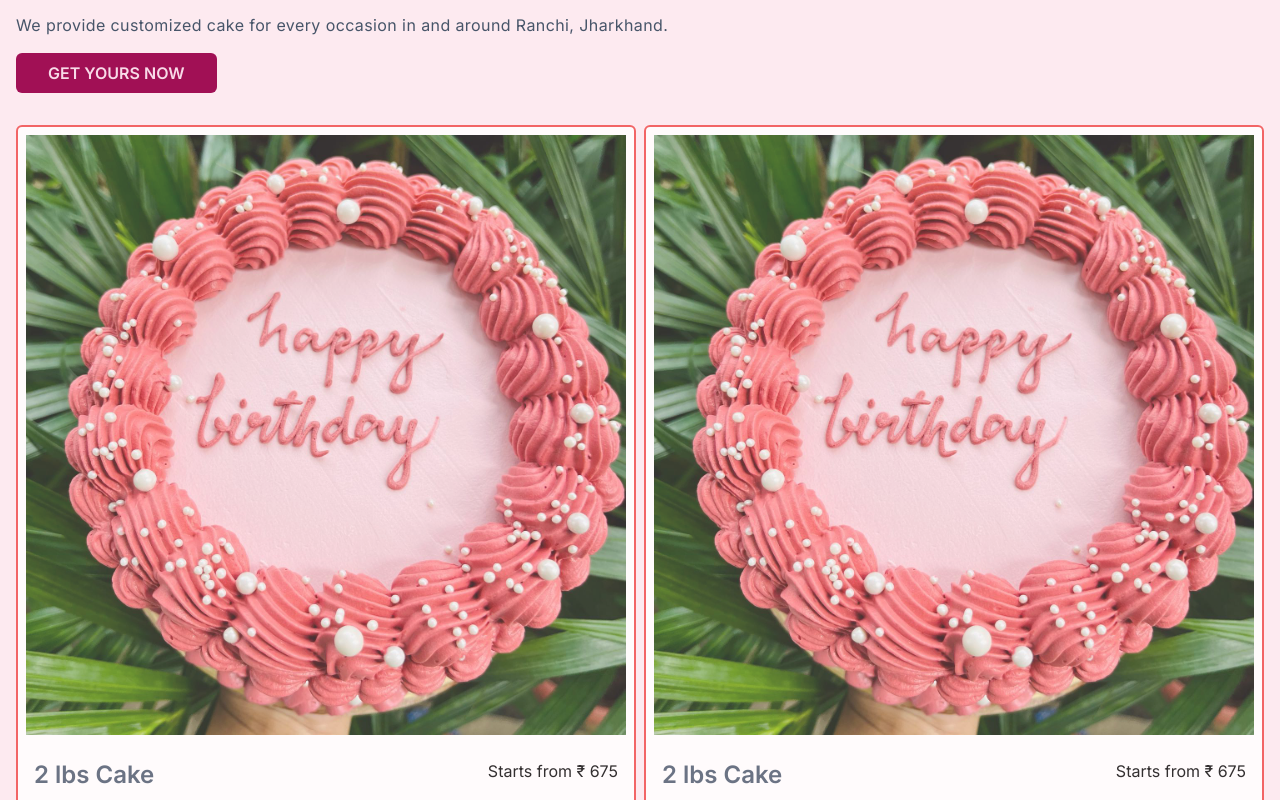
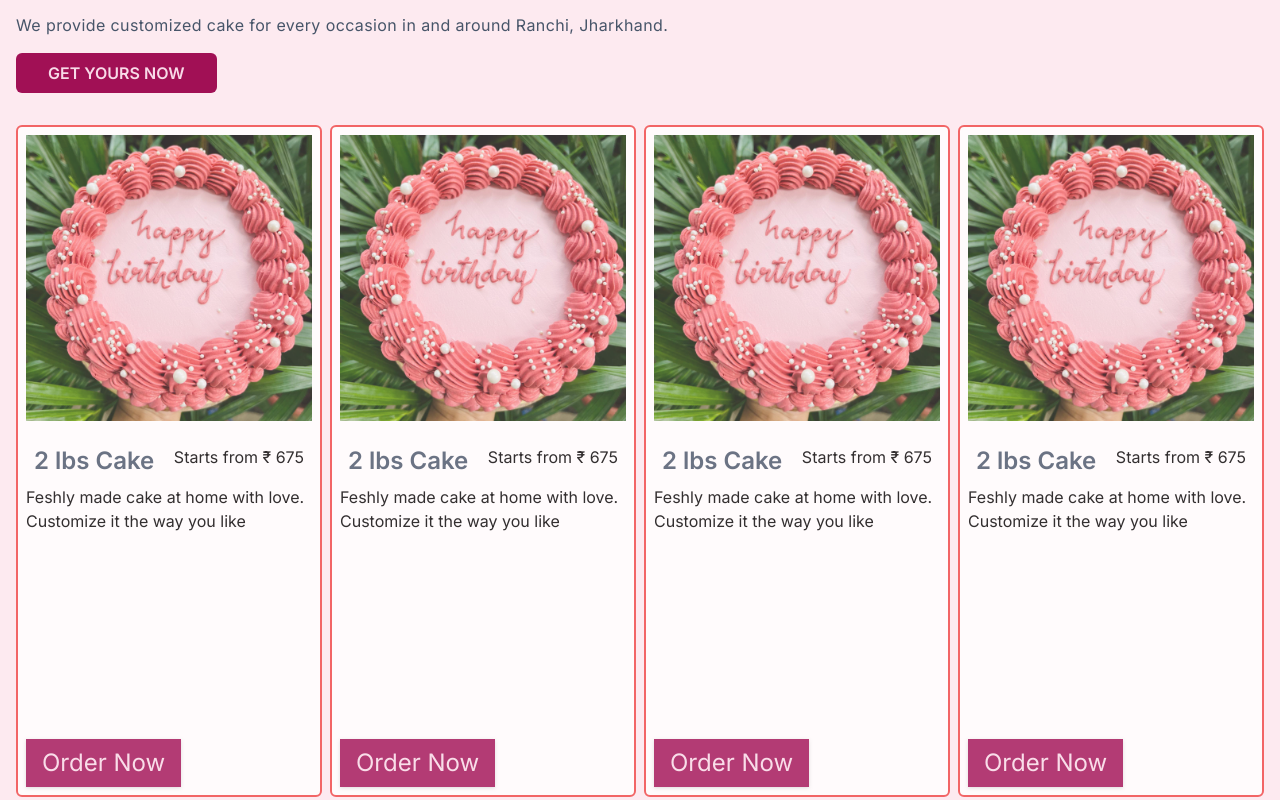
Before and after one commit to AsimKachhap/Dulcet-Cupcakes, a Next.js app: page / in a window 1280 px wide. Shown: the part 800-1600 px from the top of the page. Built offline with nearby package versions, Linux system fonts and the light colour scheme; a web font is replaced by a local one.

Commit message:
Fixed proportions

```diff
--- a/src/app/page.js
+++ b/src/app/page.js
@@ -41,7 +41,7 @@ export default function Home() {
         </div>
       </section>
 
-      <section className="grid grid-cols-2 gap-2 mt-8">
+      <section className="grid grid-cols-1 md:grid-cols-4 gap-2 mt-8">
         <ProductCard />
         <ProductCard />
         <ProductCard />
```
